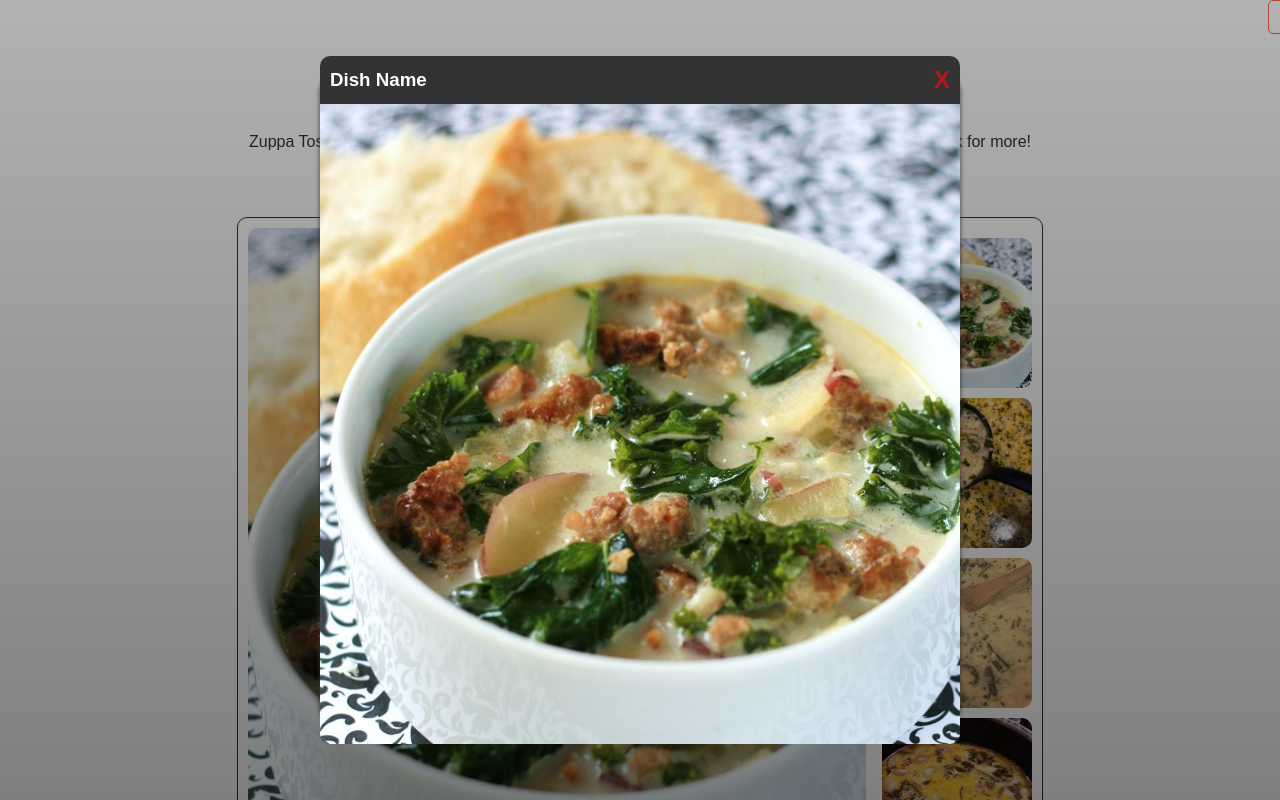
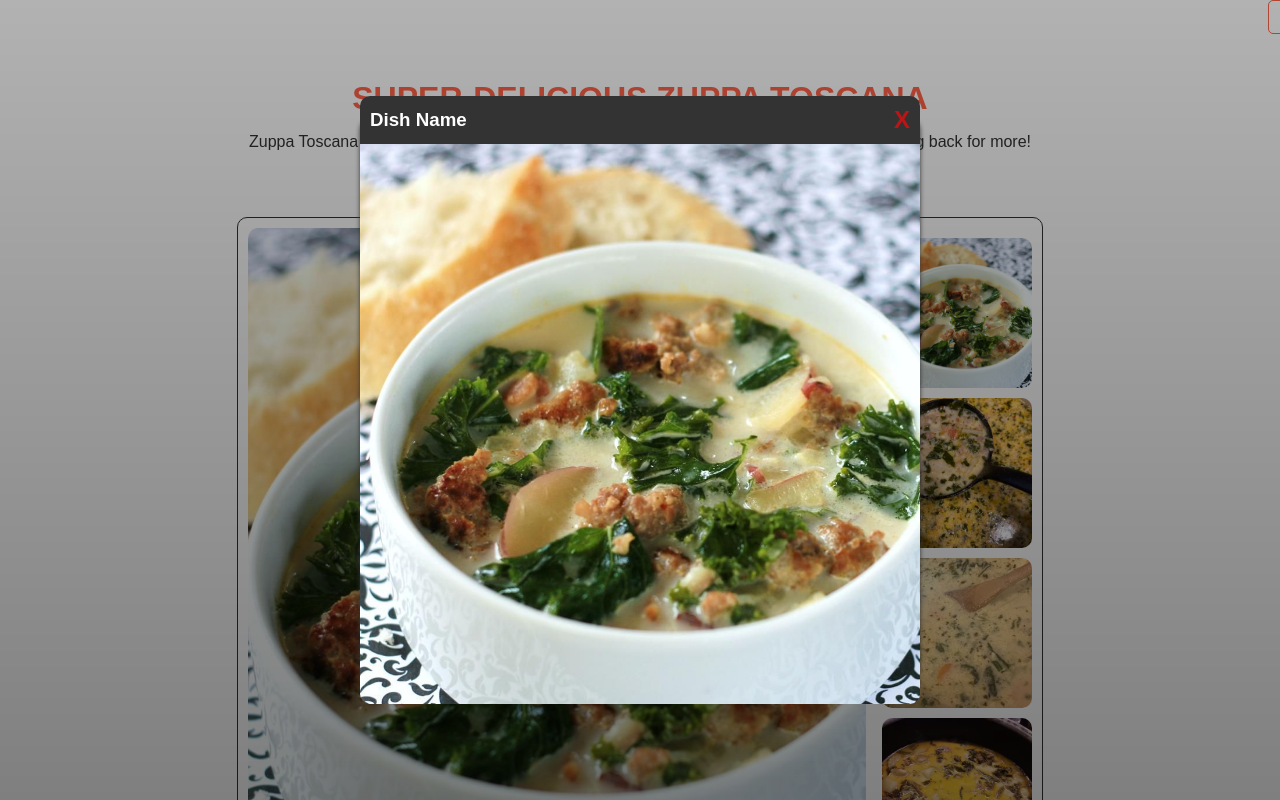
Before and after one commit to blackshadow5618/odin-recipes, a plain HTML site: page recipes/recipe1.html in a window 1280 px wide. Both pictures are taken after a click on the picture 957 px from the left and 313 px from the top of the page. Shown: the top 800 px of the page. Drawn offline with Linux system fonts and the light colour scheme.

Commit message:
1-12-2024 4:28PM updated all files

```diff
--- a/recipes/recipe1.html
+++ b/recipes/recipe1.html
@@ -15,7 +15,7 @@
 
 
     <div class="container flex-center">
-        <h1 class="title">Super-Delicious Zuppa Toscana</h1>
+        <h1 class="title main-title">Super-Delicious Zuppa Toscana</h1>
         <p class="lead">Zuppa Toscana is oh-so-good! This recipe has just the right amount of spiceto keep you coming back for more!</p>
         <p class="chef-name">Recipe by souporsweets <span>updated on April 24-2023</span></p>
 
--- a/recipes/style.css
+++ b/recipes/style.css
@@ -87,6 +87,10 @@ body{
     /* margin: 0 1rem; */
 }
 
+.main-title{
+    text-align: center;
+    margin: 0 1rem;
+}
 
 /* ------------------------- Recipe Section ------------------- */
 .home{
@@ -123,6 +127,7 @@ body{
 
 .container .chef-name{
     color: steelblue;
+    margin: 0 1rem;
 }
 
 .container .lead{
@@ -455,7 +460,7 @@ body{
 
 .modal-box .box{
     /* width: 60%; */
-    height: 80vh;
+    height: 70vh;
     border-radius: 10px;
     box-shadow: 0px 0px 5px var(--color);
     margin: auto;
```
Also changed, not shown: recipes/recipe2.html (+1 -1 lines), recipes/recipe3.html (+1 -1 lines).
